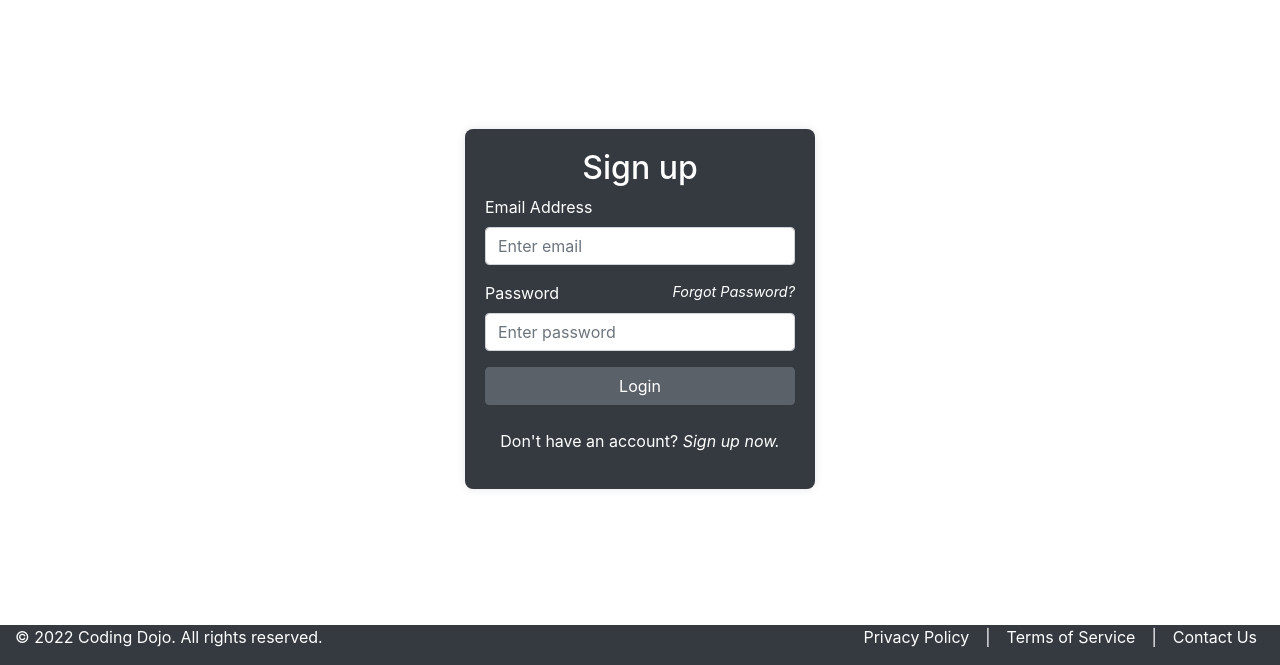
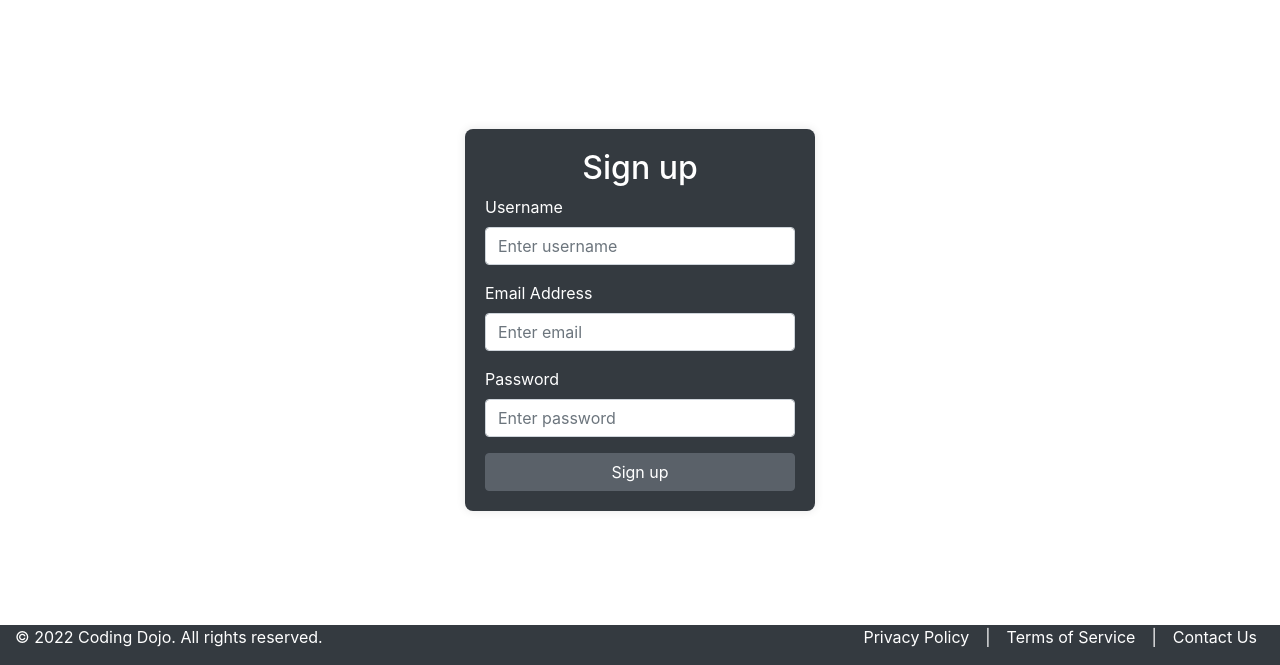
Before and after one commit to 23Ansell/DojoTask2, a Flask app: page /register in a window 1280 px wide. Shown: the part 135-800 px from the top of the page. Run offline with Flask 3, Linux system fonts and the light colour scheme; some libraries are stand-ins or nearby versions.

Commit message:
added username to register page

```diff
--- a/main.py
+++ b/main.py
@@ -99,5 +99,5 @@ def account():
     return render_template('account.html', is_logged_in=is_logged_in)
 
 if __name__ == '__main__':
-    init_db() #Initialize the database
+    init_db()
     app.run(debug=True)
--- a/templates/register.html
+++ b/templates/register.html
@@ -12,17 +12,18 @@ Register
                 <h2 style="text-align: center;">Sign up</h2>
                 <form method="POST">
                     <div class="form-group">
+                        <label for="username">Username</label>
+                        <input type="text" id="username" name="username" required class="form-control" placeholder="Enter username">
+                    </div>
+                    <div class="form-group">
                         <label for="email">Email Address</label>
                         <input type="email" id="email" name="email" required class="form-control" placeholder="Enter email">
                     </div>
                     <div class="form-group">
                         <label for="password">Password</label>
-                        <a href="#" class="float-right" style="font-size: 0.9em; font-style: italic;">Forgot Password?</a>
                         <input type="password" id="password" name="password" required class="form-control" placeholder="Enter password">
                     </div>
-                    <button type="submit" class="btn btn-primary btn-block">Login</button>
-                    <br>
-                    <p style="text-align: center;">Don't have an account? <i><a href="/register">Sign up now</a>.</i></p>
+                    <button type="submit" class="btn btn-primary btn-block">Sign up</button>
                 </form>
             </div>
         </div>
```
